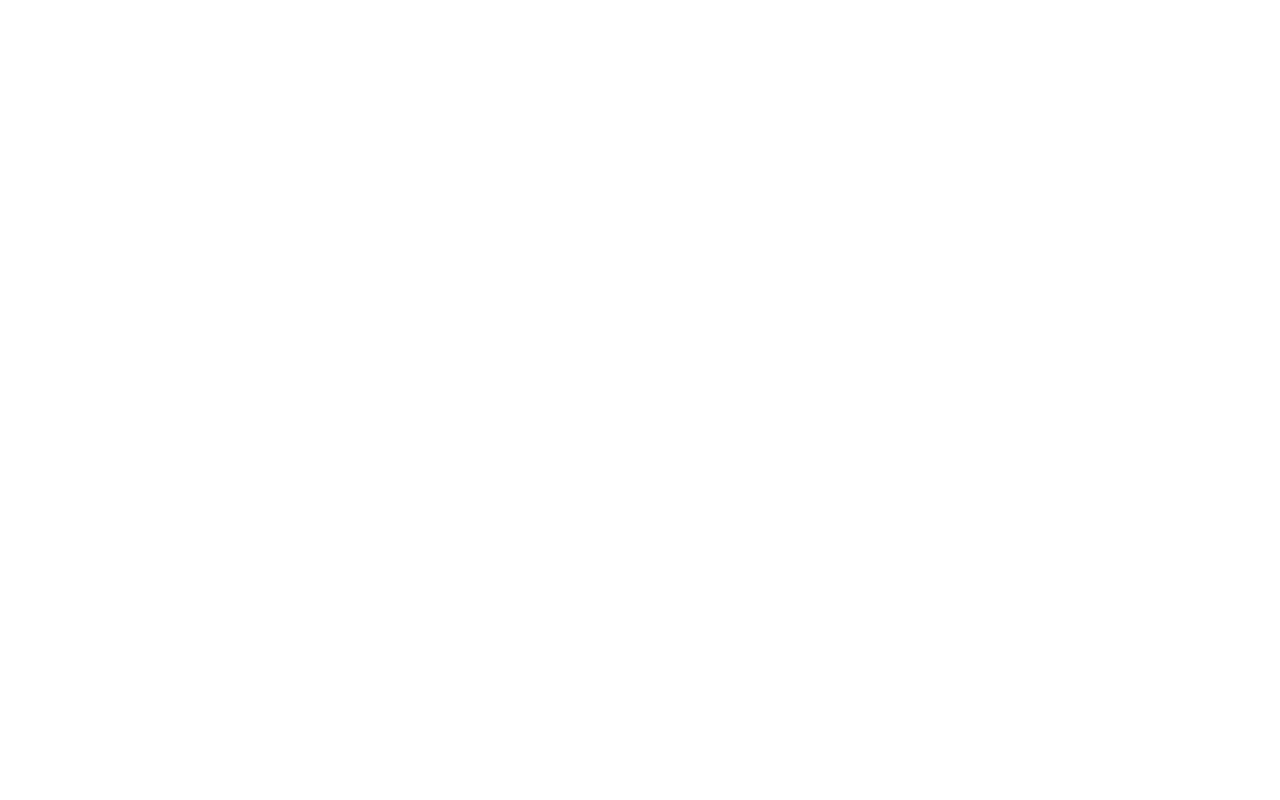
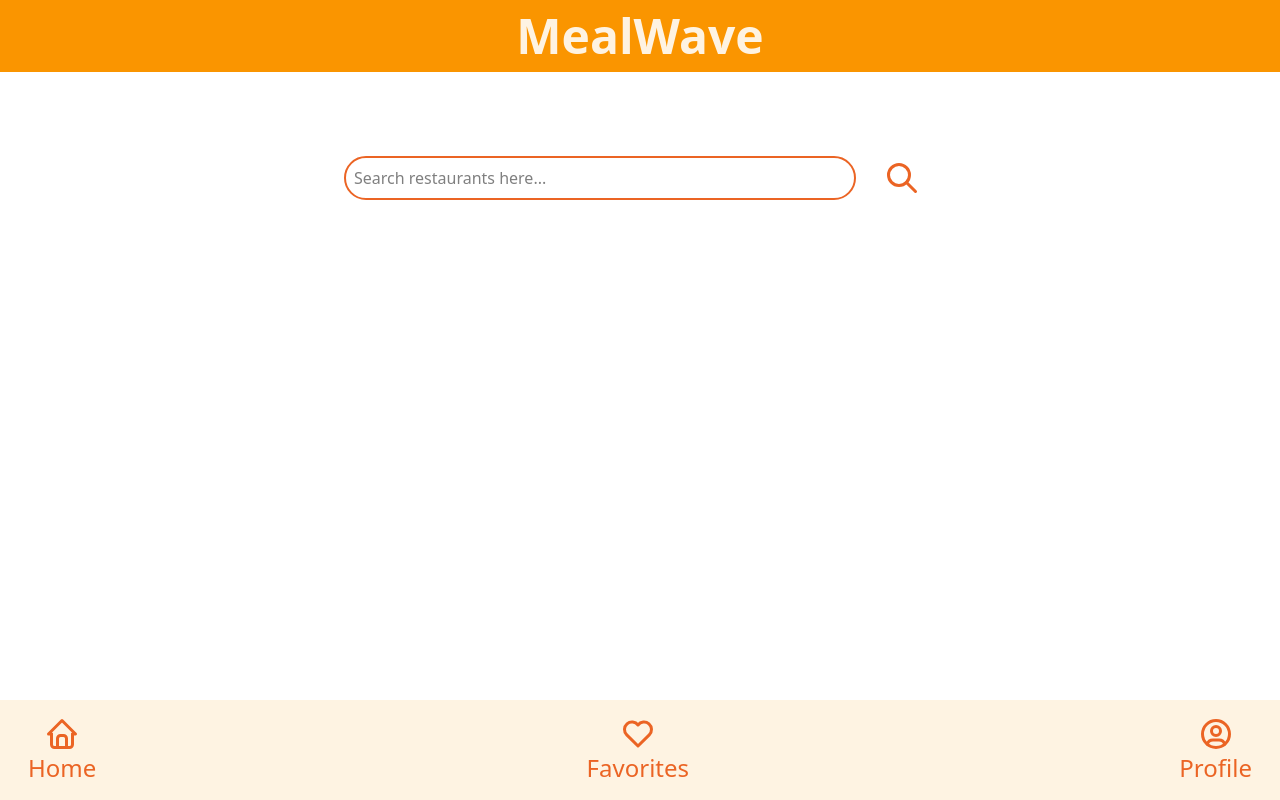
Before and after one commit to MittapapB/1800_202530_DTC02, a website built with Vite: page index.html in a window 1280 px wide. Built offline with nearby package versions, Linux system fonts and the light colour scheme.

Commit message:
Finish navbar design

```diff
--- a/index.html
+++ b/index.html
@@ -25,5 +25,123 @@
     />
   </head>
   <!-- Dev your new code here -->
-  <body></body>
+
+  <!-- Color Palette
+  Green：         #89AC46
+  Light orange：  #fa9500
+  Dark orange:    #eb6424
+  Lightest:       #FEF3E2
+   -->
+  <body>
+    <div
+      class="bg-[#fa9500] text-[#FEF3E2] text-5xl font-extrabold text-center p-3 fixed top-0 w-full"
+    >
+      MealWave
+    </div>
+
+    <nav>
+      <div
+        class="flex fixed w-full bottom-0 justify-between text-2xl bg-[#FEF3E2] p-3"
+      >
+        <div
+          class="flex flex-col items-center justify-center gap-0 text-[#eb6424] p-1 mx-3 rounded-2xl hover:bg-[#eb6424] hover:text-[#FEF3E2]"
+        >
+          <svg
+            xmlns="http://www.w3.org/2000/svg"
+            width="36"
+            height="36"
+            viewBox="0 0 24 24"
+            fill="none"
+            stroke="currentColor"
+            stroke-width="2"
+            stroke-linecap="round"
+            stroke-linejoin="round"
+            class="icon icon-tabler icons-tabler-outline icon-tabler-home"
+          >
+            <path stroke="none" d="M0 0h24v24H0z" fill="none" />
+            <path d="M5 12l-2 0l9 -9l9 9l-2 0" />
+            <path d="M5 12v7a2 2 0 0 0 2 2h10a2 2 0 0 0 2 -2v-7" />
+            <path d="M9 21v-6a2 2 0 0 1 2 -2h2a2 2 0 0 1 2 2v6" />
+          </svg>
+          Home
+        </div>
+        <div
+          class="flex flex-col items-center justify-center gap-0 text-[#eb6424] p-1 mx-3 rounded-2xl hover:bg-[#eb6424] hover:text-[#FEF3E2]"
+        >
+          <svg
+            xmlns="http://www.w3.org/2000/svg"
+            width="36"
+            height="36"
+            viewBox="0 0 24 24"
+            fill="none"
+            stroke="currentColor"
+            stroke-width="2"
+            stroke-linecap="round"
+            stroke-linejoin="round"
+            class="icon icon-tabler icons-tabler-outline icon-tabler-heart"
+          >
+            <path stroke="none" d="M0 0h24v24H0z" fill="none" />
+            <path
+              d="M19.5 12.572l-7.5 7.428l-7.5 -7.428a5 5 0 1 1 7.5 -6.566a5 5 0 1 1 7.5 6.572"
+            />
+          </svg>
+          Favorites
+        </div>
+        <div
+          class="flex flex-col items-center justify-center gap-0 text-[#eb6424] p-1 mx-3 rounded-2xl hover:bg-[#eb6424] hover:text-[#FEF3E2]"
+        >
+          <svg
+            xmlns="http://www.w3.org/2000/svg"
+            width="36"
+            height="36"
+            viewBox="0 0 24 24"
+            fill="none"
+            stroke="currentColor"
+            stroke-width="2"
+            stroke-linecap="round"
+            stroke-linejoin="round"
+            class="icon icon-tabler icons-tabler-outline icon-tabler-user-circle"
+          >
+            <path stroke="none" d="M0 0h24v24H0z" fill="none" />
+            <path d="M12 12m-9 0a9 9 0 1 0 18 0a9 9 0 1 0 -18 0" />
+            <path d="M12 10m-3 0a3 3 0 1 0 6 0a3 3 0 1 0 -6 0" />
+            <path
+              d="M6.168 18.849a4 4 0 0 1 3.832 -2.849h4a4 4 0 0 1 3.834 2.855"
+            />
+          </svg>
+          Profile
+        </div>
+      </div>
+    </nav>
+
+    <div class="flex justify-center mt-6 gap-3">
+      <div class="flex items-center w-[70%] max-w-lg">
+        <input
+          type="search"
+          placeholder="Search restaurants here..."
+          class="border-[#eb6424] border-2 rounded-full p-2 w-full"
+        />
+      </div>
+      <button
+        class="text-[#eb6424] hover:text-[#FEF3E2] hover:bg-[#eb6424] p-1 m-3 rounded-s-lg transition"
+      >
+        <svg
+          xmlns="http://www.w3.org/2000/svg"
+          width="36"
+          height="36"
+          viewBox="0 0 24 24"
+          fill="none"
+          stroke="currentColor"
+          stroke-width="2"
+          stroke-linecap="round"
+          stroke-linejoin="round"
+          class="icon icon-tabler icons-tabler-outline icon-tabler-search"
+        >
+          <path stroke="none" d="M0 0h24v24H0z" fill="none" />
+          <path d="M10 10m-7 0a7 7 0 1 0 14 0a7 7 0 1 0 -14 0" />
+          <path d="M21 21l-6 -6" />
+        </svg>
+      </button>
+    </div>
+  </body>
 </html>
```
